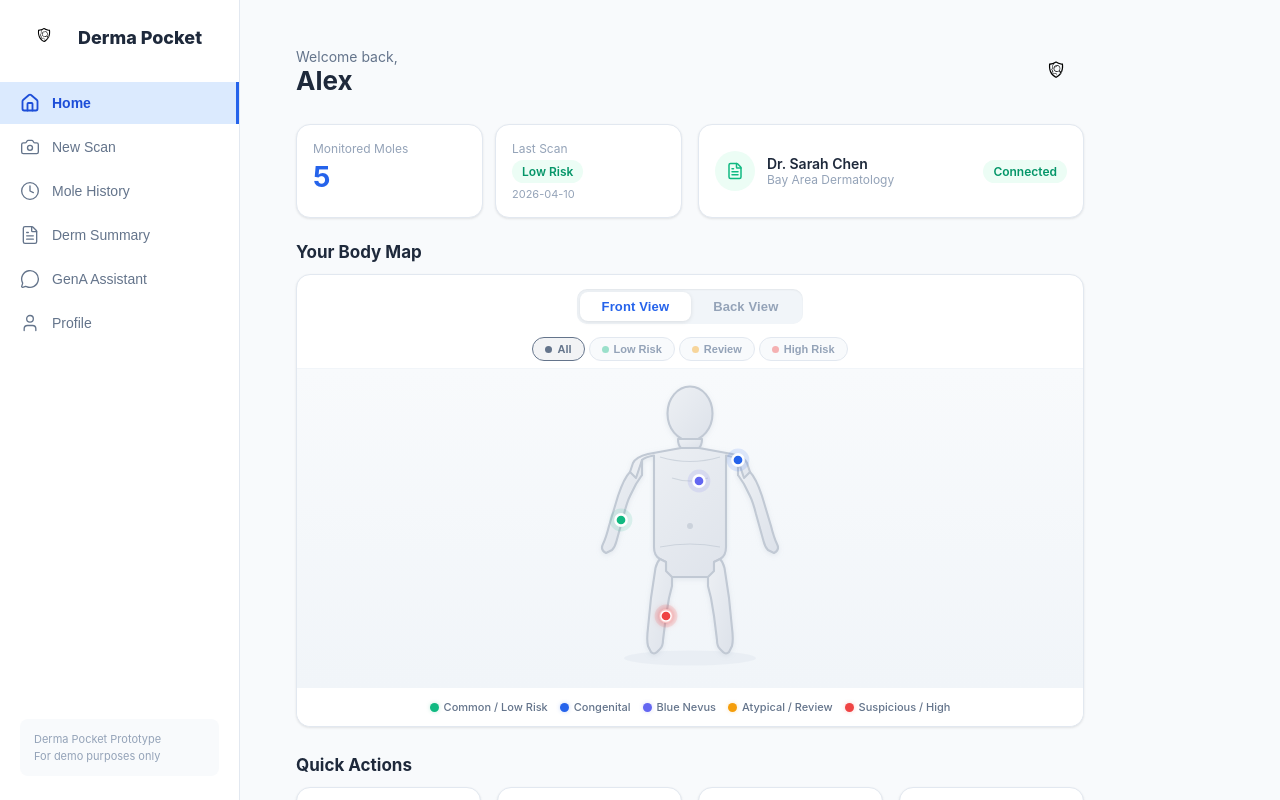
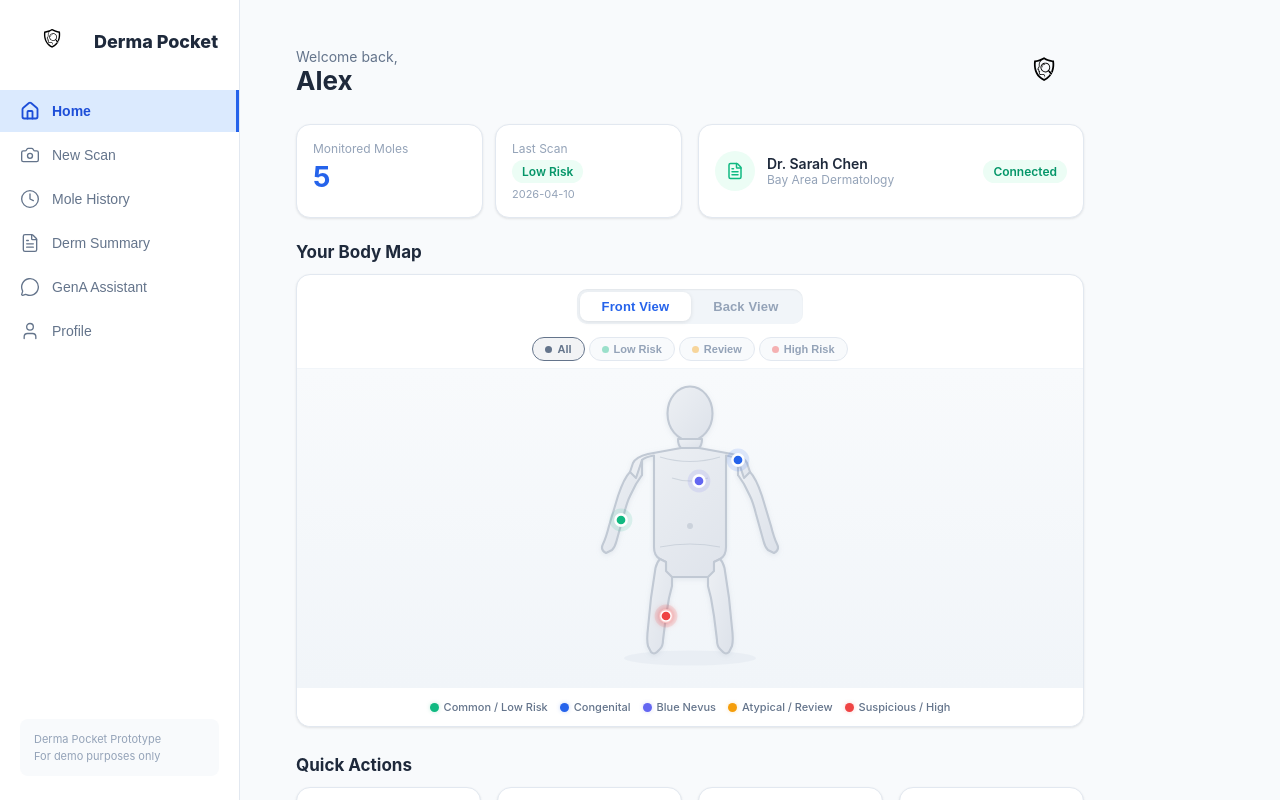
Before and after one commit to dejano21/pocketderm, a React (Vite) app: page /home in a window 1280 px wide. Shown: the top 800 px of the page. Built offline with nearby package versions, Linux system fonts and the light colour scheme.

Commit message:
Increase logo sizes: onboarding 180px, sidebar 64px, home 80px

```diff
--- a/src/components/Sidebar.jsx
+++ b/src/components/Sidebar.jsx
@@ -37,7 +37,7 @@ export default function Sidebar() {
           padding: "0 20px", marginBottom: 32, cursor: "pointer",
         }}
       >
-        <Logo size={48} />
+        <Logo size={64} />
         <span style={{ fontSize: 18, fontWeight: 800, color: "var(--text)" }}>Derma Pocket</span>
       </div>
 
--- a/src/screens/Home.jsx
+++ b/src/screens/Home.jsx
@@ -23,7 +23,7 @@ export default function Home() {
           <p style={{ fontSize: 14, color: "var(--text-secondary)" }}>Welcome back,</p>
           <h1 style={{ fontSize: 26, fontWeight: 700 }}>{userProfile.name.split(" ")[0]}</h1>
         </div>
-        <Logo size={56} />
+        <Logo size={80} />
       </div>
 
       {/* Top row: stats + dermatologist */}
--- a/src/screens/Onboarding.jsx
+++ b/src/screens/Onboarding.jsx
@@ -25,7 +25,7 @@ export default function Onboarding() {
     }}>
       {/* Logo */}
       <div style={{ marginBottom: 20 }}>
-        <Logo size={120} />
+        <Logo size={180} />
       </div>
 
       <h1 style={{ fontSize: 32, fontWeight: 800, marginBottom: 8, color: "var(--text)" }}>
```
